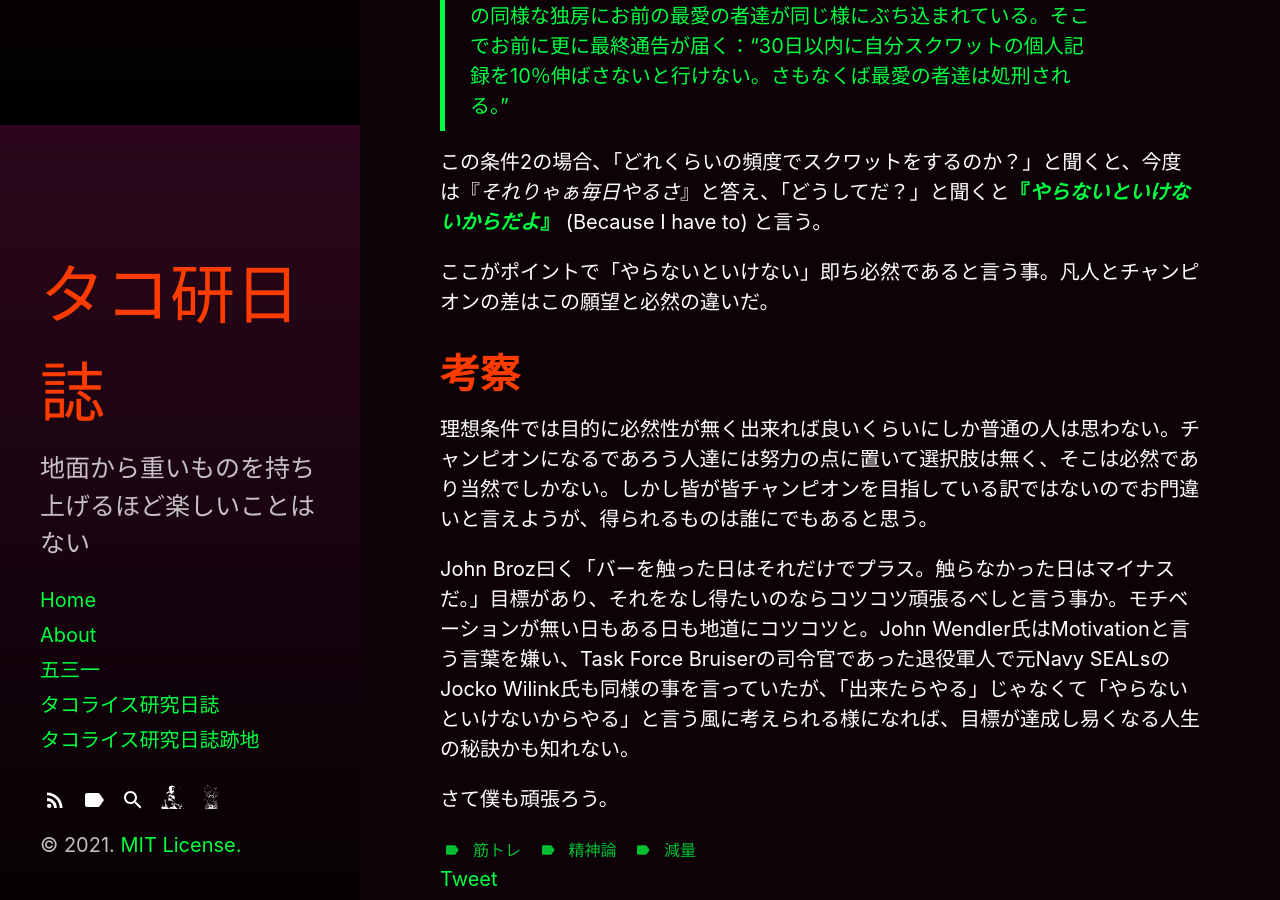
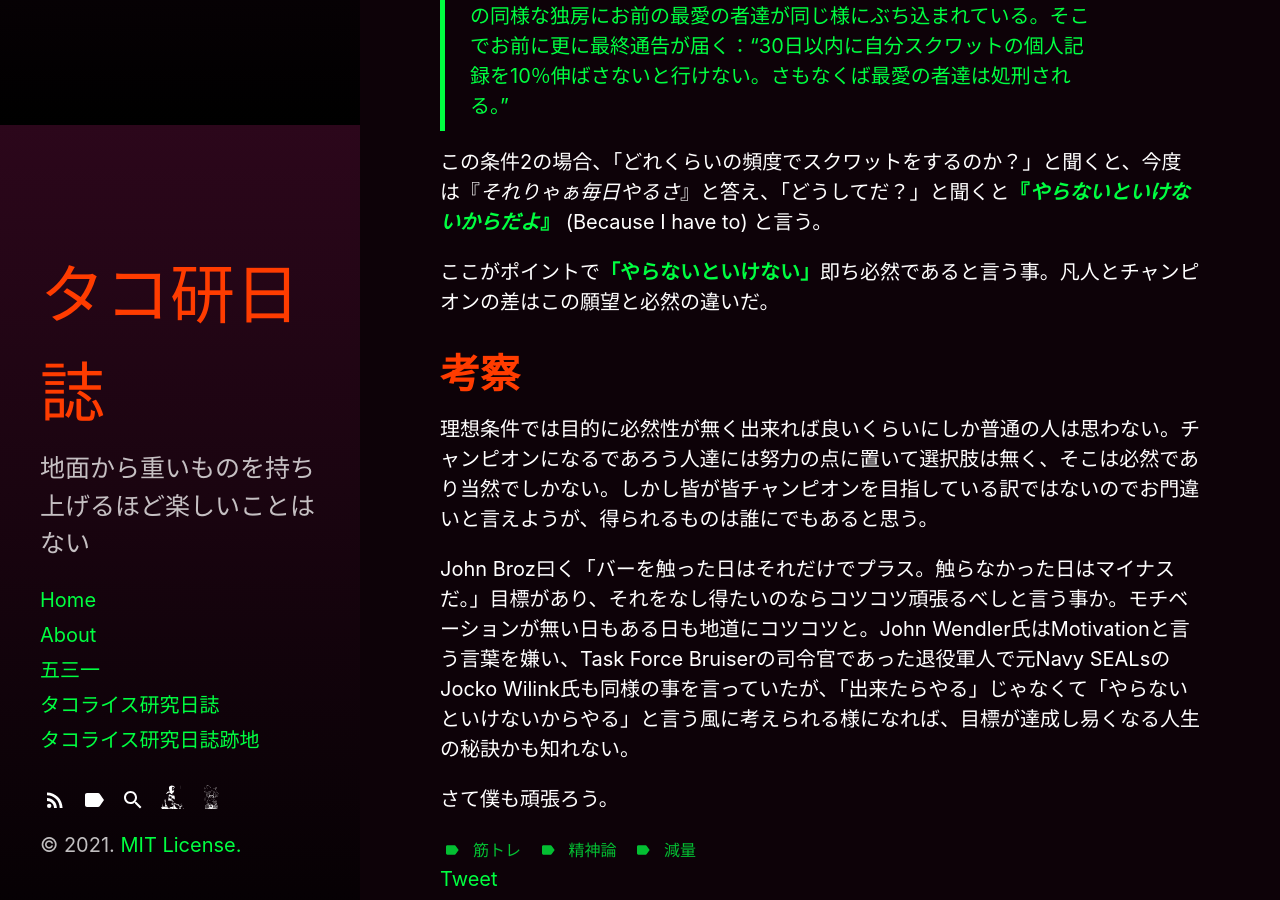
Before and after one commit to buckybean/buckybean.github.io, a Jekyll site: the page built from _posts/tacokennisshi/2021-07-17-tacokennisshi-mentalityofachampion.md, in a window 1280 px wide and 900 px high, scrolled down 1675 px. Built offline with Jekyll 4.4.1, drawn with Linux system fonts in a browser that asks for light colours; comment, search, counter and statistics services are not loaded.

```diff
--- a/_posts/tacokennisshi/2021-07-17-tacokennisshi-mentalityofachampion.md
+++ b/_posts/tacokennisshi/2021-07-17-tacokennisshi-mentalityofachampion.md
@@ -36,7 +36,7 @@ tags:
 
 この条件2の場合、「どれくらいの頻度でスクワットをするのか？」と聞くと、今度は『*それりゃぁ毎日やるさ*』と答え、「どうしてだ？」と聞くと**『*やらないといけないからだよ*』** (Because I have to) と言う。
 
-ここがポイントで「やらないといけない」即ち必然であると言う事。凡人とチャンピオンの差はこの願望と必然の違いだ。
+ここがポイントで**「やらないといけない」**即ち必然であると言う事。凡人とチャンピオンの差はこの願望と必然の違いだ。
 
 # 考察
 
```
